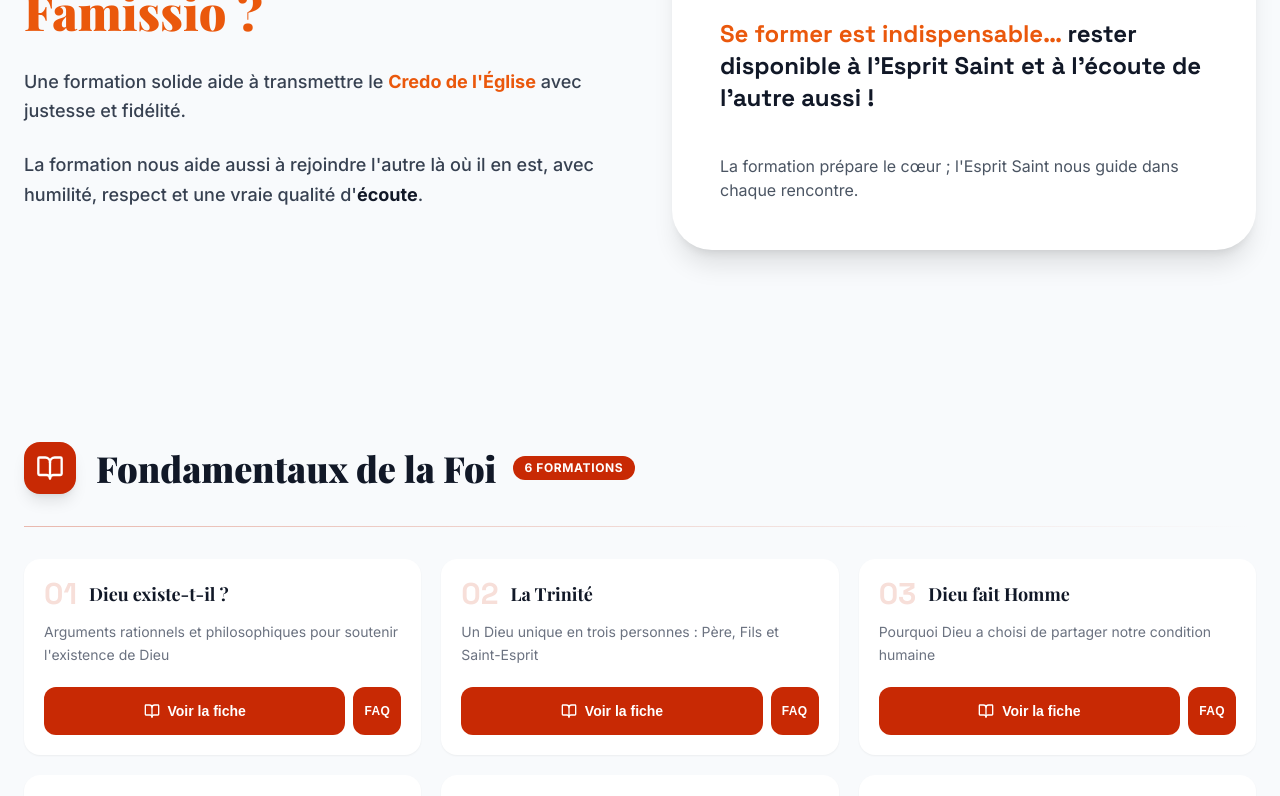
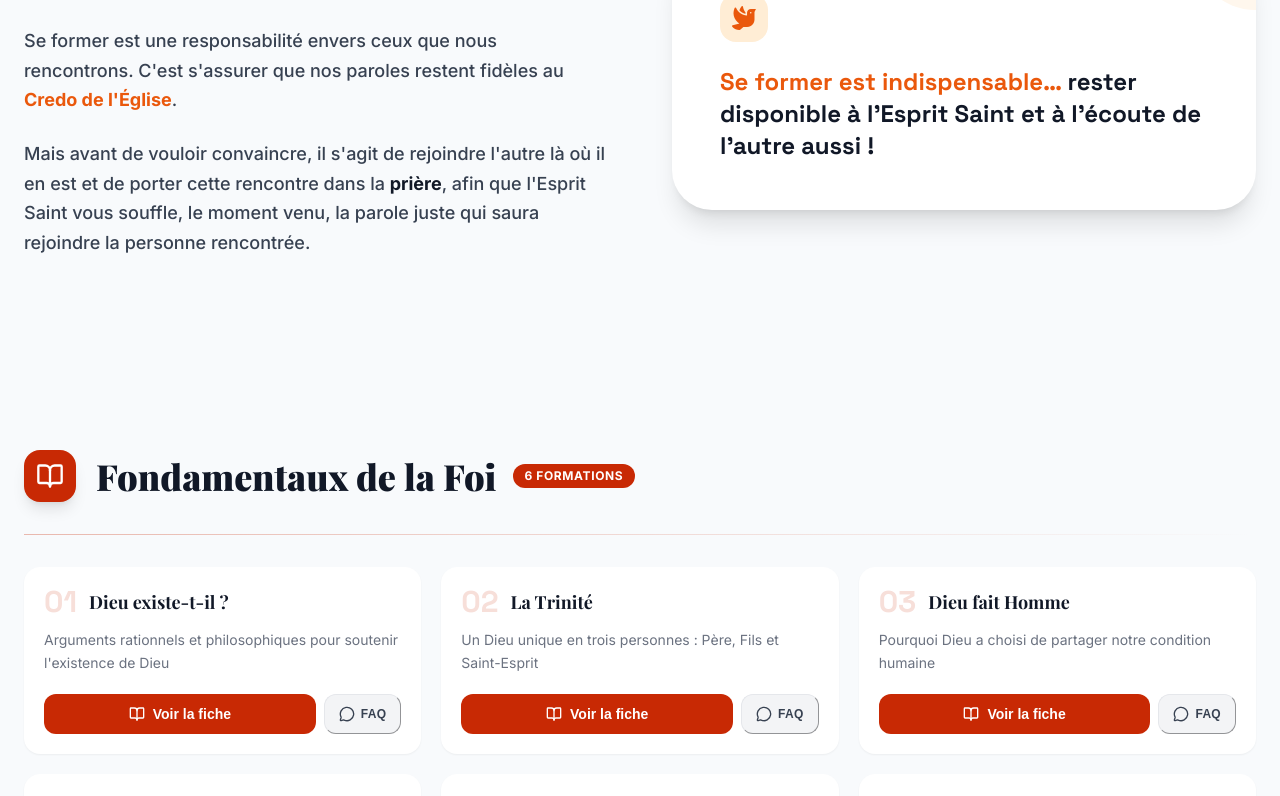
Before and after one commit to anselmecallens-source/famissio-antigravity, a React (Vite) app: page /formation in a window 1280 px wide. Shown: the part 860-1656 px from the top of the page. Built offline with nearby package versions, Linux system fonts and the light colour scheme.

Commit message:
Mettre à jour l'introduction et l'ergonomie des boutons (fiche et FAQ) dans Formation

```diff
--- a/src/pages/Formation.jsx
+++ b/src/pages/Formation.jsx
@@ -461,10 +461,10 @@ const FormationsPage = () => {
                             </h2>
                             <div className="space-y-6 text-lg text-gray-700 font-medium leading-relaxed">
                                 <p>
-                                    Une formation solide aide à transmettre le <span className="text-orange-600 font-bold">Credo de l'Église</span> avec justesse et fidélité.
+                                    Se former est une responsabilité envers ceux que nous rencontrons. C'est s'assurer que nos paroles restent fidèles au <span className="text-orange-600 font-bold">Credo de l'Église</span>.
                                 </p>
                                 <p>
-                                    La formation nous aide aussi à rejoindre l'autre là où il en est, avec humilité, respect et une vraie qualité d'<span className="text-gray-900 font-bold">écoute</span>.
+                                    Mais avant de vouloir convaincre, il s'agit de rejoindre l'autre là où il en est et de porter cette rencontre dans la <span className="text-gray-900 font-bold">prière</span>, afin que l'Esprit Saint vous souffle, le moment venu, la parole juste qui saura rejoindre la personne rencontrée.
                                 </p>
                             </div>
                         </div>
@@ -480,12 +480,6 @@ const FormationsPage = () => {
                                 <blockquote className="text-xl lg:text-2xl font-bold text-gray-900 leading-snug" style={{ fontFamily: 'Space Grotesk, sans-serif' }}>
                                     <span className="text-orange-600">Se former est indispensable…</span> rester disponible à l'Esprit Saint et à l'écoute de l'autre aussi !
                                 </blockquote>
-
-                                <div className="pt-4 border-t border-gray-100">
-                                    <p className="text-gray-600 text-sm lg:text-base leading-relaxed">
-                                        La formation prépare le cœur ; l'Esprit Saint nous guide dans chaque rencontre.
-                                    </p>
-                                </div>
                             </div>
                         </div>
                     </div>
@@ -556,9 +550,12 @@ const FormationsPage = () => {
                                                             onClick={() => setActiveFormationId(prev => prev === formation.id ? null : formation.id)}
                                                             aria-label={`${isOpen ? 'Fermer' : 'Ouvrir'} la FAQ : ${formation.title}`}
                                                             aria-expanded={isOpen}
-                                                            className="w-12 h-12 shrink-0 text-white rounded-xl font-bold text-xs tracking-wide transition-all hover:opacity-90 border-none outline-none ring-0 shadow-none"
-                                                            style={{ backgroundColor: '#c82904' }}
+                                                            className={`px-3.5 py-2.5 rounded-xl font-bold text-xs tracking-wide transition-all flex items-center justify-center gap-1.5 border shrink-0 ${isOpen
+                                                                ? 'bg-orange-50 text-orange-700 border-orange-200 shadow-sm'
+                                                                : 'bg-gray-100 hover:bg-gray-200 text-gray-700 hover:text-gray-900 border-gray-200 hover:border-gray-300'
+                                                            }`}
                                                         >
+                                                            <MessageCircle className="w-4 h-4" />
                                                             FAQ
                                                         </button>
                                                     </div>
```
